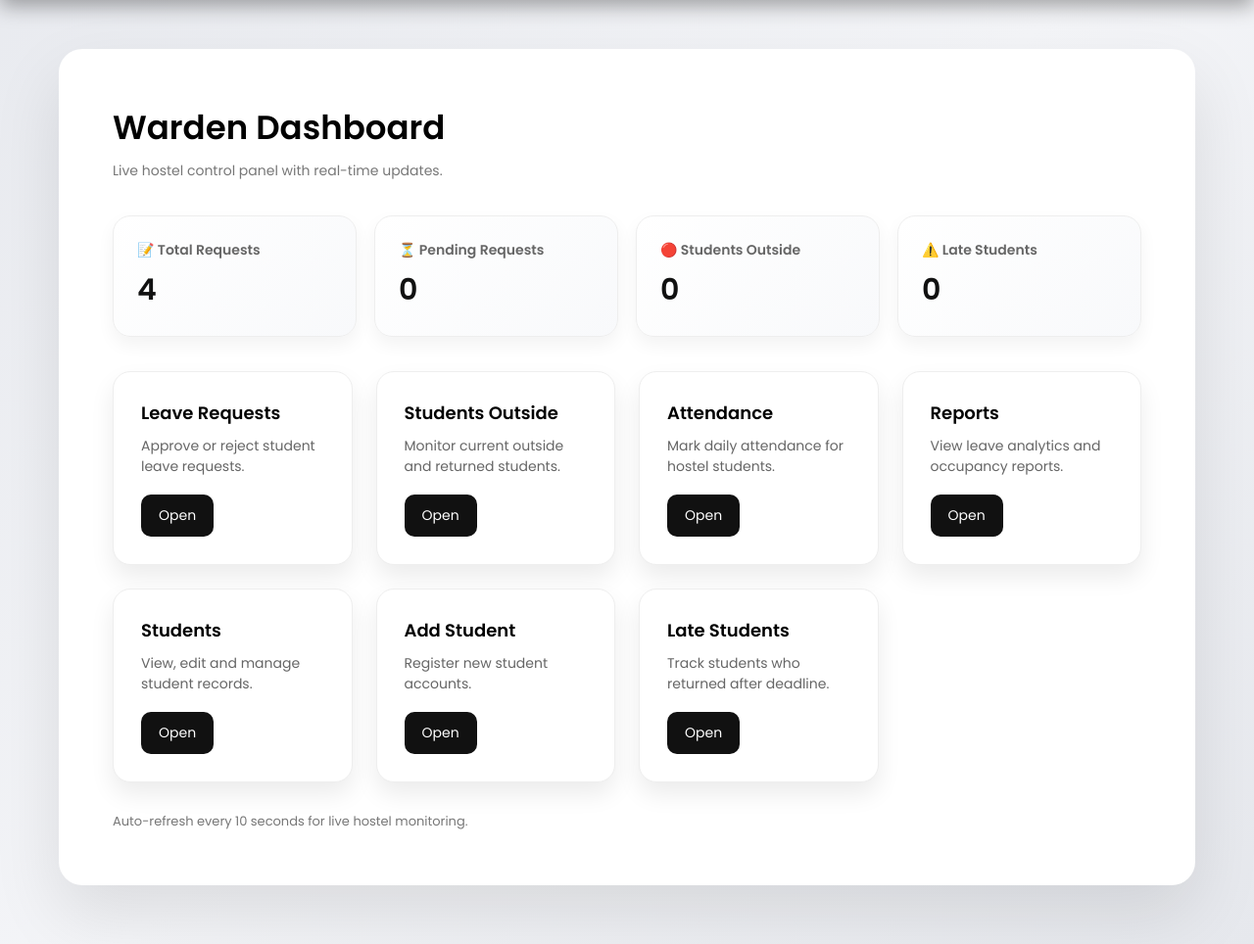
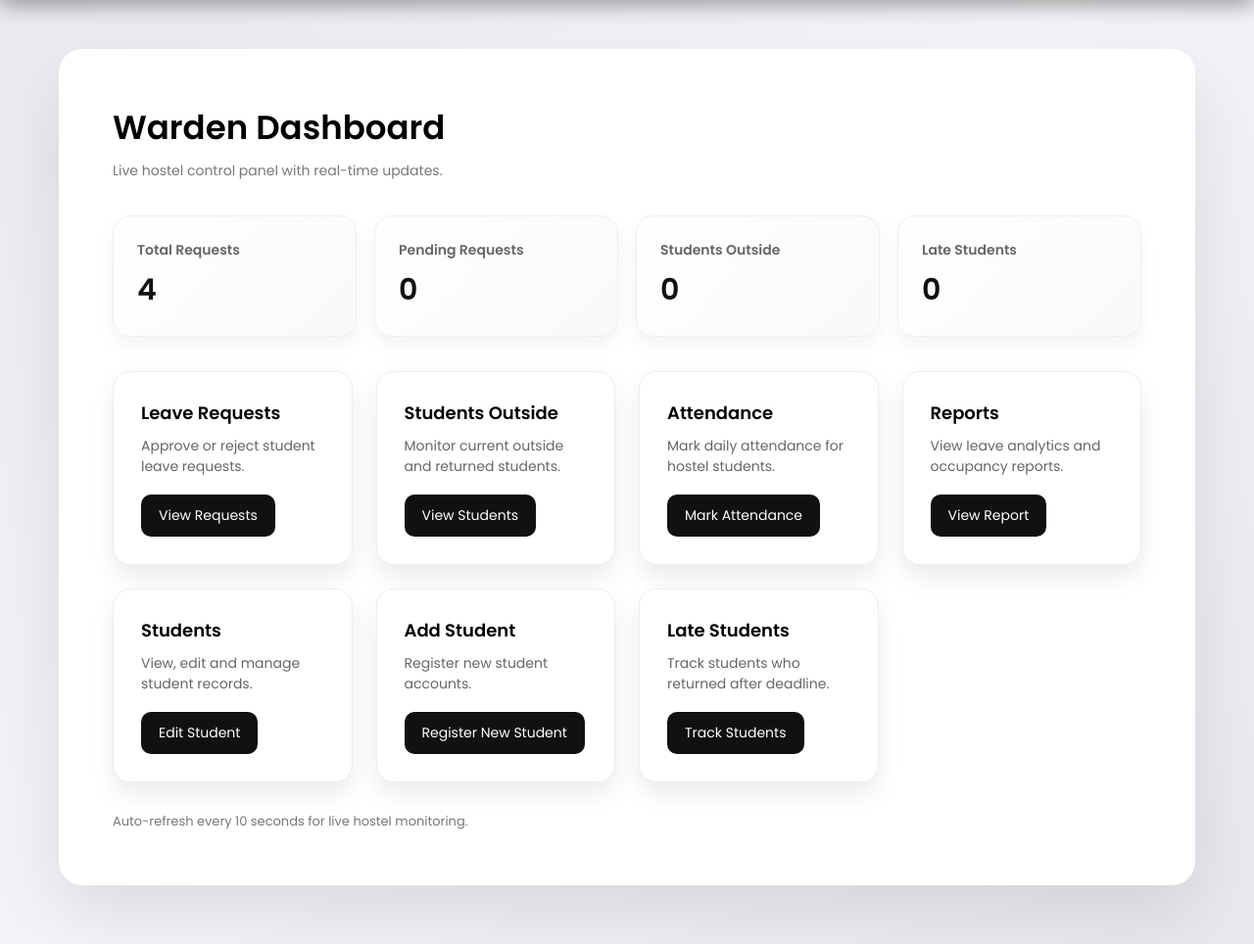
Before and after one commit to sanath2003git/hostel-leave-management-system, a PHP site: page /warden/dashboard.php in a window 1280 px wide. Shown: the part 70-1034 px from the top of the page at 98% size. Run offline with PHP 8.4, Linux system fonts and the light colour scheme; a user stored in the database is signed in; data comes from the database, SQL or seed files in the repository.

Commit message:
minor tweaks

```diff
--- a/warden/dashboard.php
+++ b/warden/dashboard.php
@@ -246,22 +246,22 @@ color:#777;
 <div class="stats">
 
 <div class="stat">
-<h3>📝 Total Requests</h3>
+<h3> Total Requests</h3>
 <p><?php echo $total_requests; ?></p>
 </div>
 
 <div class="stat">
-<h3>⏳ Pending Requests</h3>
+<h3> Pending Requests</h3>
 <p><?php echo $pending; ?></p>
 </div>
 
 <div class="stat">
-<h3>🔴 Students Outside</h3>
+<h3> Students Outside</h3>
 <p><?php echo $out_students; ?></p>
 </div>
 
 <div class="stat">
-<h3>⚠️ Late Students</h3>
+<h3> Late Students</h3>
 <p><?php echo $late_students; ?></p>
 </div>
 
@@ -279,43 +279,43 @@ color:#777;
 <div class="card">
 <h3>Leave Requests</h3>
 <p>Approve or reject student leave requests.</p>
-<a href="view_requests.php">Open</a>
+<a href="view_requests.php">View Requests</a>
 </div>
 
 <div class="card">
 <h3>Students Outside</h3>
 <p>Monitor current outside and returned students.</p>
-<a href="out_students.php">Open</a>
+<a href="out_students.php">View Students</a>
 </div>
 
 <div class="card">
 <h3>Attendance</h3>
 <p>Mark daily attendance for hostel students.</p>
-<a href="attendance.php">Open</a>
+<a href="attendance.php">Mark Attendance</a>
 </div>
 
 <div class="card">
 <h3>Reports</h3>
 <p>View leave analytics and occupancy reports.</p>
-<a href="reports.php">Open</a>
+<a href="reports.php">View Report</a>
 </div>
 
 <div class="card">
 <h3>Students</h3>
 <p>View, edit and manage student records.</p>
-<a href="view_students.php">Open</a>
+<a href="view_students.php">Edit Student</a>
 </div>
 
 <div class="card">
 <h3>Add Student</h3>
 <p>Register new student accounts.</p>
-<a href="add_student.php">Open</a>
+<a href="add_student.php">Register New Student</a>
 </div>
 
 <div class="card">
 <h3>Late Students</h3>
 <p>Track students who returned after deadline.</p>
-<a href="late_students.php">Open</a>
+<a href="late_students.php">Track Students</a>
 </div>
 
 </div>
```
Also changed, not shown: warden/reports.php (+14 -14 lines).
